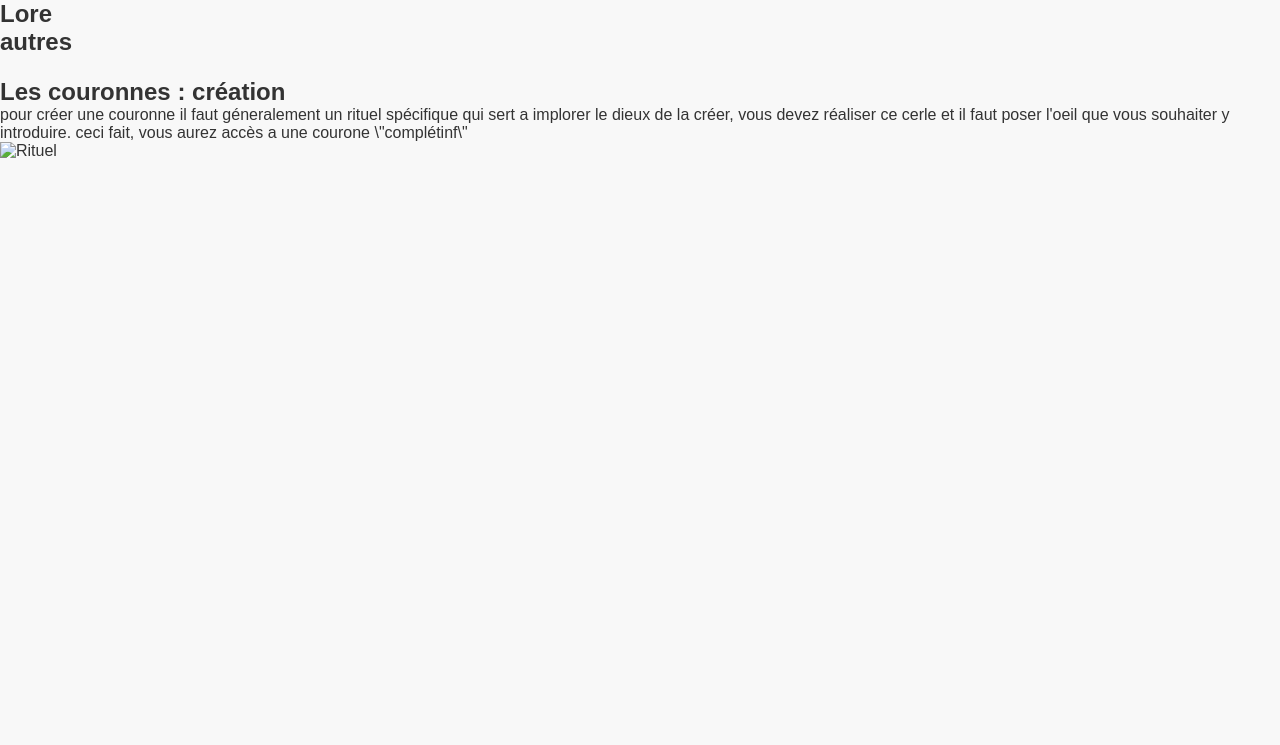
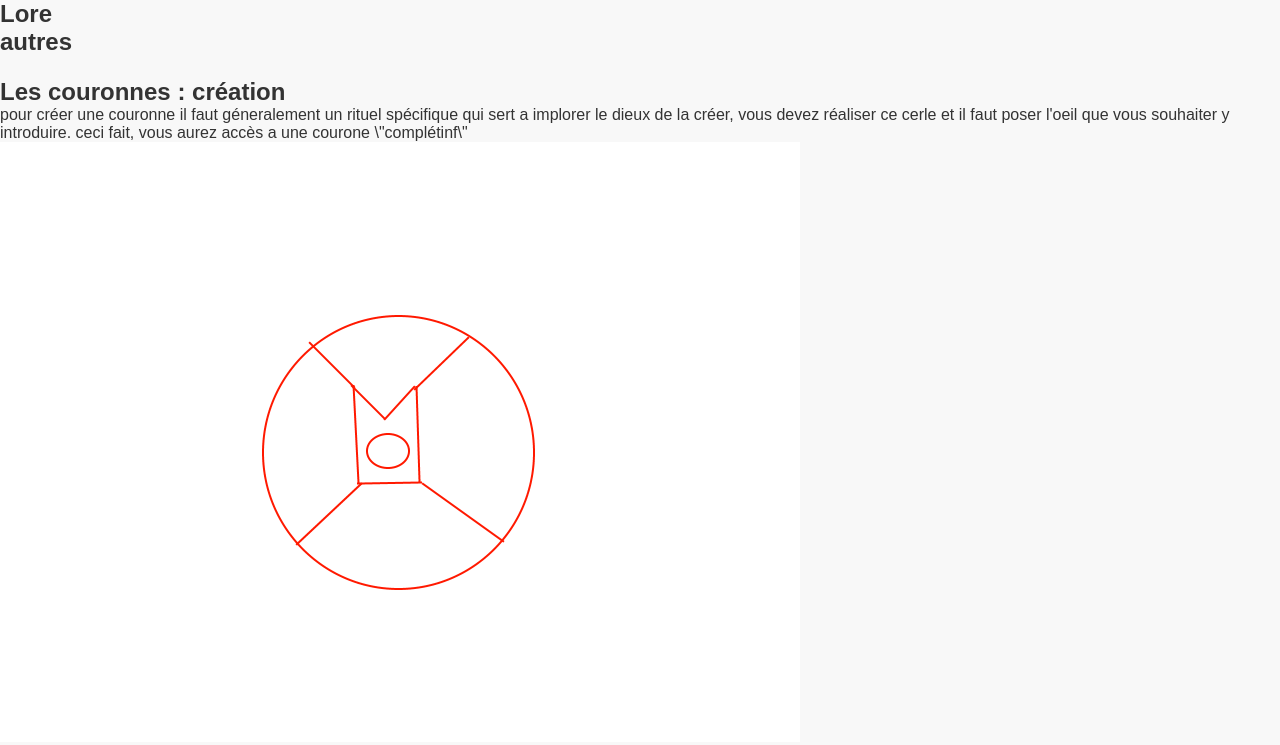
Before and after one commit to cameramanpov/cult-of-the-lamb-lore-autres, a plain HTML site: page index.html in a window 1280 px wide. Drawn offline with Linux system fonts and the light colour scheme.

Commit message:
Update index.html

```diff
--- a/index.html
+++ b/index.html
@@ -75,7 +75,7 @@ footer {
     <p><marquee>Attention Disclaimer : ceci est une invention, ne pas prendre ce pour réel. Merci!</marquee></p>
     <h2>Les couronnes : création</h2>
     <p>pour créer une couronne il faut géneralement un rituel spécifique qui sert a implorer le dieux de la créer, vous devez réaliser ce cerle et il faut poser l'oeil que vous souhaiter y introduire. ceci fait, vous aurez accès a une courone \"complétinf\"</p>
-    <img src="chemin/vers/votre/image.jpg" alt="Rituel">
+    <img src="ne.png" alt="Rituel">
   </section>
 </body>
 </html>
```
